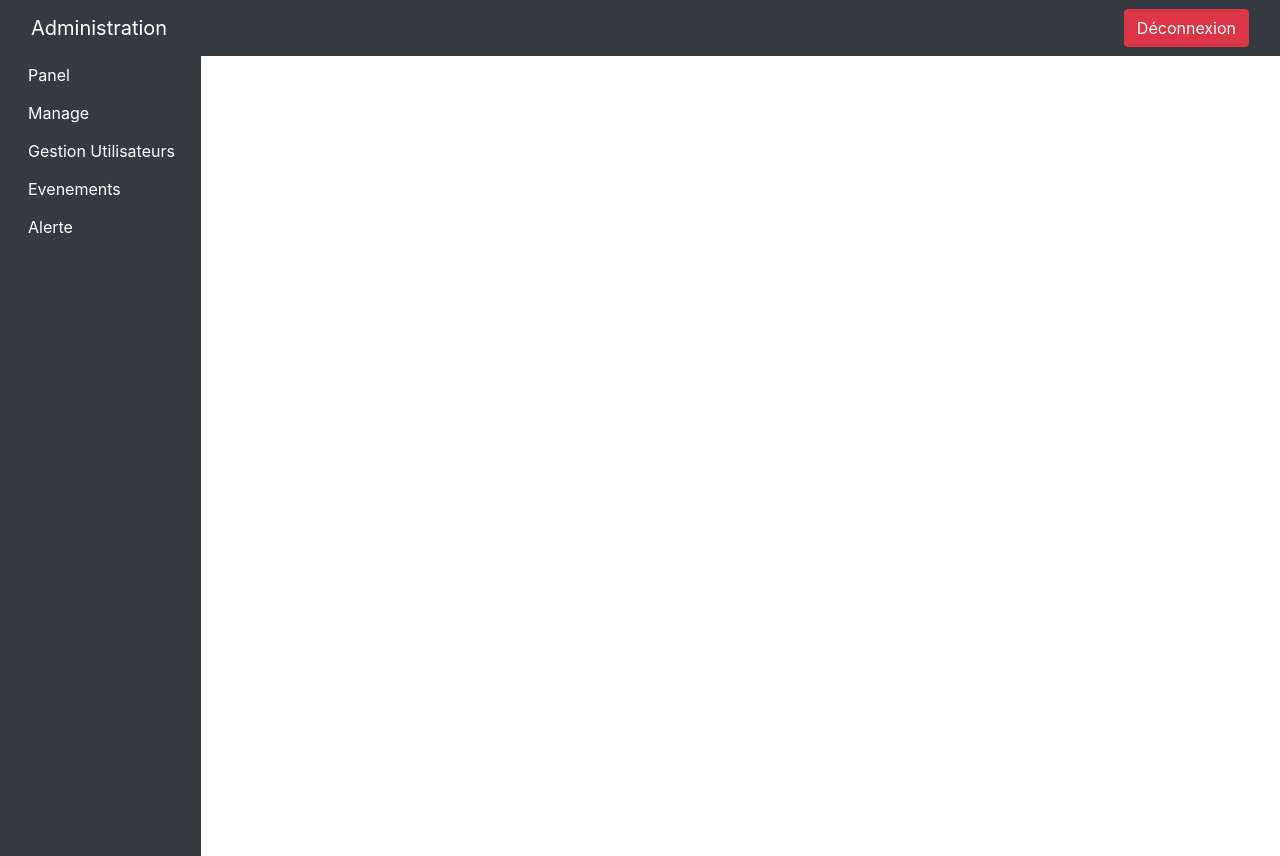
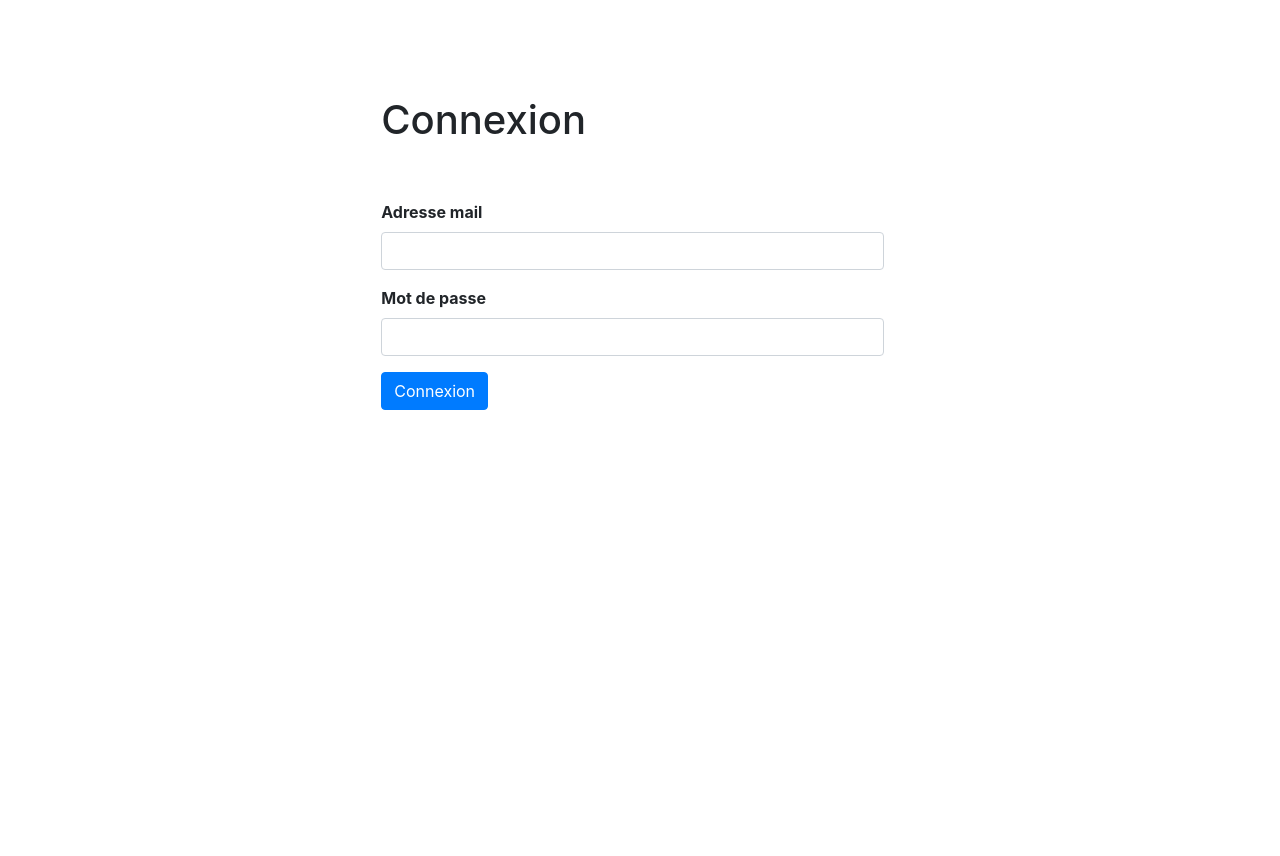
Before and after one commit to Speksss/Projet-Flux-De-Populations, a Spring Boot app: page / in a window 1280 px wide. After the commit the page ends 410 px from the top, so only its background shows below. Run offline with Spring Boot 4, Linux system fonts and the light colour scheme; some libraries are stand-ins or nearby versions.

Commit message:
Changement login page et préparation des templates

```diff
--- a/src/main/java/com/front/controller/ApplicationController.java
+++ b/src/main/java/com/front/controller/ApplicationController.java
@@ -1,5 +1,9 @@
 package com.front.controller;
 
+import com.front.Main;
+import com.front.entity.User;
+import org.slf4j.Logger;
+import org.slf4j.LoggerFactory;
 import org.springframework.stereotype.Controller;
 import org.springframework.ui.Model;
 import org.springframework.web.bind.annotation.GetMapping;
@@ -14,28 +18,41 @@ import java.util.Date;
 @Controller
 public class ApplicationController {
 
-    @GetMapping("/application")
+    private static final Logger log = LoggerFactory.getLogger(Main.class);
+
+    @GetMapping("/")
     public String home(Model model, HttpServletRequest request) {
 
-        checkSessionTokenValidity(request); // Verify Connection
-        return "index";
+        if(checkSessionTokenValidity(request)){ // Verify Connection
+            model.addAttribute("header", "panel");
+            return "index";
+        }
+        else{
+            model.addAttribute("User", new User());
+            return "login";
+        }
     }
 
     @RequestMapping(value = "/application", method = RequestMethod.POST)
     public String header(@RequestParam("select") String selectHeader, Model model, HttpServletRequest request){
 
-        checkSessionTokenValidity(request); // Verify Connection
+        if(checkSessionTokenValidity(request)){
+            if(selectHeader.equals("panel")){ model.addAttribute("header", "panel");}
+            if(selectHeader.equals("capteurs")){ model.addAttribute("header", "capteurs");}
+            if(selectHeader.equals("utilisateurs")){ model.addAttribute("header", "utilisateurs");}
+            if(selectHeader.equals("evenements")){ model.addAttribute("header", "evenements");}
+            if(selectHeader.equals("alertes")){ model.addAttribute("header", "alertes");}
 
-        if(selectHeader.equals("panel")){ model.addAttribute("header", "panel");}
-        if(selectHeader.equals("manage")){ model.addAttribute("header", "manage");}
-        if(selectHeader.equals("gestion-utilisateurs")){ model.addAttribute("header", "gestion-utilisateurs");}
-        if(selectHeader.equals("evenements")){ model.addAttribute("header", "evenements");}
-        if(selectHeader.equals("alertes")){ model.addAttribute("header", "alertes");}
+            return "index";
+        }
+        else{
+            model.addAttribute("User", new User());
+            return "login";
+        }
 
-        return "index";
     }
 
     public boolean checkSessionTokenValidity(HttpServletRequest request) {
-        return (request.getSession().getAttribute("user") != null && (new Date().getTime() < (Long)request.getSession().getAttribute("user")));
+        return (request.getSession().getAttribute("user") != null);
     }
 }
--- a/src/main/resources/static/css/main.css
+++ b/src/main/resources/static/css/main.css
@@ -44,3 +44,8 @@ html, body {
 .sidebar {
     height: 100%;
 }
+
+.title-section {
+    margin-left: -15px !important;
+    margin-right: -15px !important;
+}
--- a/src/main/resources/templates/index.html
+++ b/src/main/resources/templates/index.html
@@ -20,7 +20,7 @@
 <div class="container-fluid bg-dark sticky-top">
     <nav class="navbar navbar-dark bg-dark justify-content-between">
         <a class="navbar-brand" id="logo">Administration</a>
-        <a href="#"><button class="btn btn-danger my-2 my-sm-0">Déconnexion</button></a>
+        <a href="logout"><button class="btn btn-danger my-2 my-sm-0">Déconnexion</button></a>
     </nav>
 </div>
 <div class="container-side">
@@ -29,14 +29,14 @@
             <div class="nav flex-column nav-pills" id="v-pills-tab" role="tablist" aria-orientation="vertical">
                 <form action="#" th:action="@{/application}" th:object="${String}" method="post">
                     <input type="hidden" name="select" th:value="panel"/>
-                    <input class="btn btn-dark head-btn" type="submit" value="Panel"/>
+                    <input class="btn btn-dark head-btn" type="submit" value="Panneau de contrôle"/>
                 </form>
                 <form action="#" th:action="@{/application}" th:object="${String}" method="post">
-                    <input type="hidden" name="select" th:value="manage"/>
-                    <input class="btn btn-dark head-btn" type="submit" value="Manage"/>
+                    <input type="hidden" name="select" th:value="capteurs"/>
+                    <input class="btn btn-dark head-btn" type="submit" value="Capteurs"/>
                 </form>
                 <form action="#" th:action="@{/application}" th:object="${String}" method="post">
-                    <input type="hidden" name="select" th:value="gestion-utilisateurs"/>
+                    <input type="hidden" name="select" th:value="utilisateurs"/>
                     <input class="btn btn-dark head-btn" type="submit" value="Gestion Utilisateurs"/>
                 </form>
                 <form action="#" th:action="@{/application}" th:object="${String}" method="post">
@@ -49,12 +49,12 @@
                 </form>
             </div>
         </div>
-        <div class="col-8">
-            <div th:if="${header == 'panel'}"><div th:insert="test.html :: content"></div></div>
-            <div th:if="${header == 'manage'}"><div th:insert="test.html :: content"></div></div>
-            <div th:if="${header == 'gestion-utilisateurs'}"><div th:insert="test.html :: content"></div></div>
-            <div th:if="${header == 'evenements'}"><div th:insert="test.html :: content"></div></div>
-            <div th:if="${header == 'alertes'}"><div th:insert="test.html :: content"></div></div>
+        <div class="col-10">
+            <div th:if="${header == 'panel'}"><div th:insert="panel.html :: content"></div></div>
+            <div th:if="${header == 'capteurs'}"><div th:insert="capteurs.html :: content"></div></div>
+            <div th:if="${header == 'utilisateurs'}"><div th:insert="utilisateurs.html :: content"></div></div>
+            <div th:if="${header == 'evenements'}"><div th:insert="evenements.html :: content"></div></div>
+            <div th:if="${header == 'alertes'}"><div th:insert="alertes.html :: content"></div></div>
         </div>
     </div>
 </div>
--- a/src/main/resources/templates/login.html
+++ b/src/main/resources/templates/login.html
@@ -19,13 +19,16 @@
 <body>
 
 <div class="container py-5">
-    <div th:if="${error}" class="alert alert-success" role="alert">
+    <div th:if="${error}" class="alert alert-danger" role="alert">
         Une erreur s'est produite !
+    </div>
+    <div th:if="${logout}" class="alert alert-success" role="alert">
+        Vous êtes déconnecté !
     </div>
     <div class="row d-flex justify-content-center">
         <div class="col-6">
             <ul class="list-group">
-                <form action="#" th:action="@{/connexion}" th:object="${User}" method="post">
+                <form action="#" th:action="@{/}" th:object="${User}" method="post">
                     <div class="col-12">
                         <div class="py-5">
                             <h1>Connexion</h1>
```
Also changed, not shown: src/main/java/com/front/controller/LoginController.java (+28 -12 lines), src/main/resources/templates/alertes.html (added, +9 -0 lines), src/main/resources/templates/capteurs.html (added, +9 -0 lines), src/main/resources/templates/evenements.html (added, +9 -0 lines), src/main/resources/templates/panel.html (added, +9 -0 lines), src/main/resources/templates/utilisateurs.html (added, +9 -0 lines).
